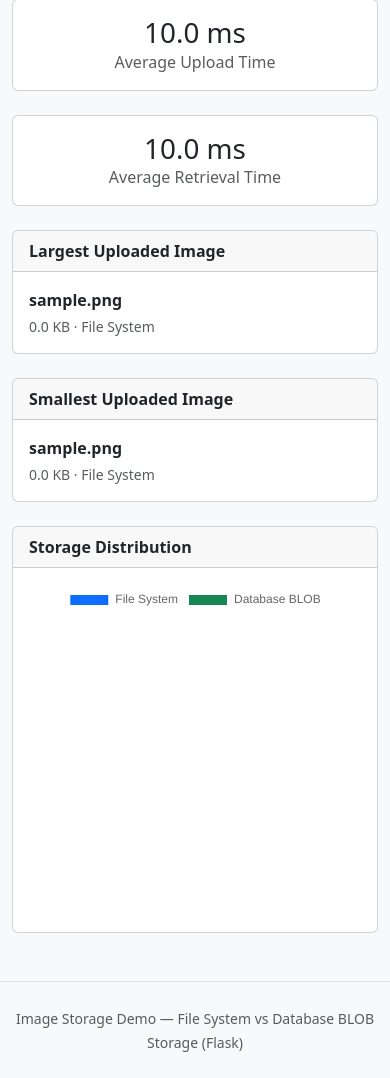
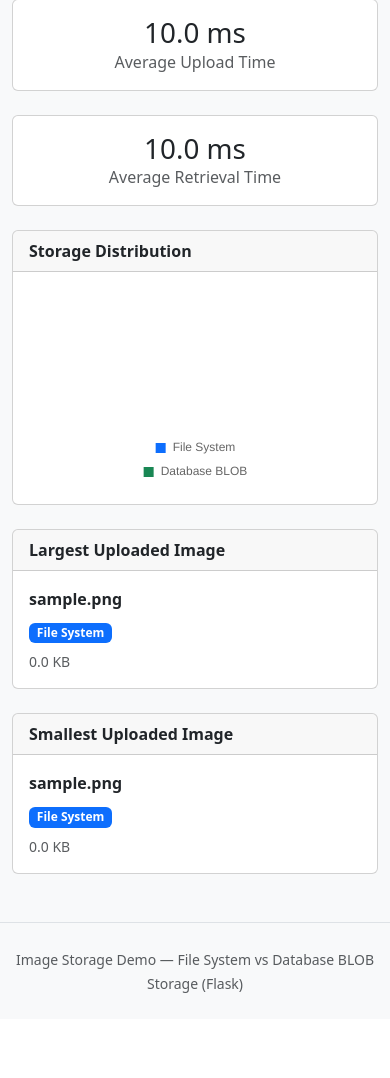
Before and after one commit to xyrusvdominguez4013-png/-Image-Upload-Server-Based-, a Flask app: page /statistics in a window 390 px wide. Shown: the part 715-1793 px from the top of the page. After the commit the page ends 1708 px from the top, so only its background shows below. Run offline with Flask 3, Linux system fonts and the light colour scheme; tables that the repository leaves empty hold one stand-in row (values such as "Sample post"); some libraries are stand-ins or nearby versions.

Commit message:
Shrink the storage distribution chart and rebalance statistics layout
The doughnut chart had no size constraint and Chart.js's responsive
mode stretched it to fill the entire card width. Constrained it to a
200px square (.chart-wrap + aspectRatio: 1) and moved the legend to
the bottom for a more compact look.

Also fixed the row above it: 3 stat cards used col-md-3 (9/12 columns),
leaving a visible empty gap on the right at desktop widths -- changed
to col-md-4 so they fill the row evenly. Moved the chart into the same
row as the largest/smallest image cards (3 equal columns) instead of
its own full-width row below them, and added storage-method badges to
those cards to match the styling already used in the gallery.

```diff
--- a/app/static/css/style.css
+++ b/app/static/css/style.css
@@ -37,3 +37,8 @@ body {
   height: 200px;
   object-fit: cover;
 }
+
+.chart-wrap {
+  width: 100%;
+  max-width: 200px;
+}
--- a/app/static/js/main.js
+++ b/app/static/js/main.js
@@ -101,7 +101,15 @@ window.ImageStorageDemo = (function () {
           },
         ],
       },
-      options: { responsive: true },
+      options: {
+        responsive: true,
+        maintainAspectRatio: true,
+        aspectRatio: 1,
+        cutout: "65%",
+        plugins: {
+          legend: { position: "bottom", labels: { boxWidth: 12, padding: 12 } },
+        },
+      },
     });
   }
 
--- a/app/templates/statistics.html
+++ b/app/templates/statistics.html
@@ -31,19 +31,19 @@
 </div>
 
 <div class="row g-4 mb-4">
-  <div class="col-md-3 col-sm-6">
+  <div class="col-md-4 col-sm-6">
     <div class="card text-center h-100"><div class="card-body">
       <div class="display-6">{{ (stats.blob_storage_size_bytes / 1024 / 1024) | round(2) }} MB</div>
       <div class="text-muted">Database BLOB Storage Size</div>
     </div></div>
   </div>
-  <div class="col-md-3 col-sm-6">
+  <div class="col-md-4 col-sm-6">
     <div class="card text-center h-100"><div class="card-body">
       <div class="display-6">{% if stats.avg_upload_duration_ms is not none %}{{ stats.avg_upload_duration_ms | round(1) }} ms{% else %}&mdash;{% endif %}</div>
       <div class="text-muted">Average Upload Time</div>
     </div></div>
   </div>
-  <div class="col-md-3 col-sm-6">
+  <div class="col-md-4 col-sm-6">
     <div class="card text-center h-100"><div class="card-body">
       <div class="display-6">{% if stats.avg_retrieval_duration_ms is not none %}{{ stats.avg_retrieval_duration_ms | round(1) }} ms{% else %}&mdash;{% endif %}</div>
       <div class="text-muted">Average Retrieval Time</div>
@@ -51,41 +51,52 @@
   </div>
 </div>
 
-<div class="row g-4 mb-4">
-  <div class="col-md-6">
+<div class="row g-4">
+  <div class="col-lg-4">
+    <div class="card h-100">
+      <div class="card-header fw-semibold">Storage Distribution</div>
+      <div class="card-body d-flex align-items-center justify-content-center">
+        <div class="chart-wrap">
+          <canvas id="storageChart"></canvas>
+        </div>
+      </div>
+    </div>
+  </div>
+  <div class="col-lg-4">
     <div class="card h-100">
       <div class="card-header fw-semibold">Largest Uploaded Image</div>
       <div class="card-body">
         {% if stats.largest_image %}
-          <p class="mb-1"><strong>{{ stats.largest_image.original_filename }}</strong></p>
-          <p class="text-muted small mb-0">{{ (stats.largest_image.filesize / 1024) | round(1) }} KB &middot;
-            {{ 'File System' if stats.largest_image.storage_method == 'filesystem' else 'Database BLOB' }}</p>
+          <p class="mb-2 text-truncate" title="{{ stats.largest_image.original_filename }}">
+            <strong>{{ stats.largest_image.original_filename }}</strong>
+          </p>
+          <span class="badge {{ 'bg-primary' if stats.largest_image.storage_method == 'filesystem' else 'bg-success' }} mb-2">
+            {{ 'File System' if stats.largest_image.storage_method == 'filesystem' else 'Database BLOB' }}
+          </span>
+          <p class="text-muted small mb-0">{{ (stats.largest_image.filesize / 1024) | round(1) }} KB</p>
         {% else %}
           <p class="text-muted mb-0">No images uploaded yet.</p>
         {% endif %}
       </div>
     </div>
   </div>
-  <div class="col-md-6">
+  <div class="col-lg-4">
     <div class="card h-100">
       <div class="card-header fw-semibold">Smallest Uploaded Image</div>
       <div class="card-body">
         {% if stats.smallest_image %}
-          <p class="mb-1"><strong>{{ stats.smallest_image.original_filename }}</strong></p>
-          <p class="text-muted small mb-0">{{ (stats.smallest_image.filesize / 1024) | round(1) }} KB &middot;
-            {{ 'File System' if stats.smallest_image.storage_method == 'filesystem' else 'Database BLOB' }}</p>
+          <p class="mb-2 text-truncate" title="{{ stats.smallest_image.original_filename }}">
+            <strong>{{ stats.smallest_image.original_filename }}</strong>
+          </p>
+          <span class="badge {{ 'bg-primary' if stats.smallest_image.storage_method == 'filesystem' else 'bg-success' }} mb-2">
+            {{ 'File System' if stats.smallest_image.storage_method == 'filesystem' else 'Database BLOB' }}
+          </span>
+          <p class="text-muted small mb-0">{{ (stats.smallest_image.filesize / 1024) | round(1) }} KB</p>
         {% else %}
           <p class="text-muted mb-0">No images uploaded yet.</p>
         {% endif %}
       </div>
     </div>
-  </div>
-</div>
-
-<div class="card">
-  <div class="card-header fw-semibold">Storage Distribution</div>
-  <div class="card-body">
-    <canvas id="storageChart" height="100"></canvas>
   </div>
 </div>
 {% endblock %}
```
